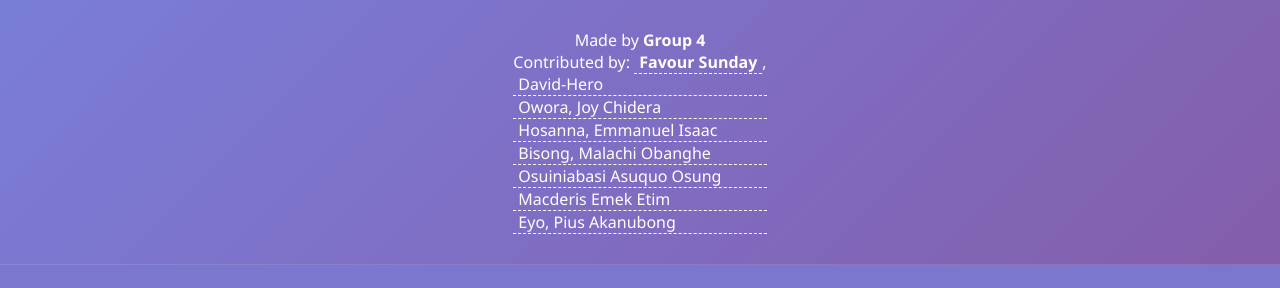
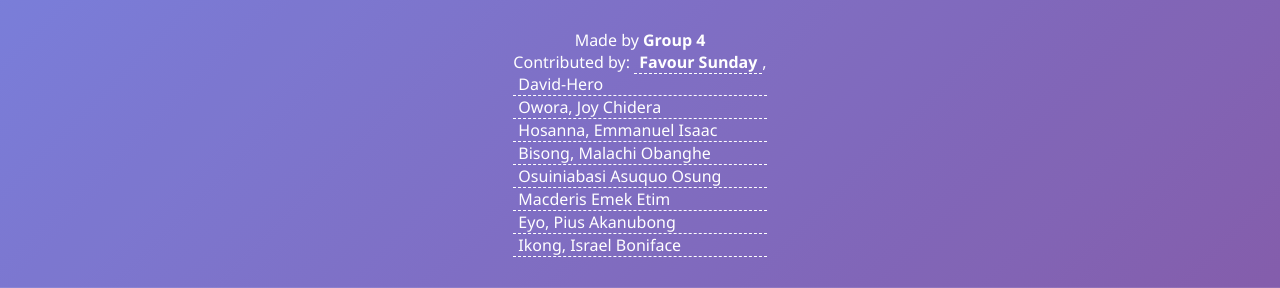
Before and after one commit to Faculty-of-Computing/WeatherApp, a Flask app: page / in a window 1280 px wide. Shown: the part 665-953 px from the top of the page. Before the commit the page ends 930 px from the top, so only its background shows below. Run offline with Flask 3, Linux system fonts and the light colour scheme.

Commit message:
Update index.html

```diff
--- a/templates/index.html
+++ b/templates/index.html
@@ -371,6 +371,8 @@
 			    <span contenteditable="true" style="border-bottom: 1px dashed #fff; padding: 0 5px;">Osuiniabasi Asuquo Osung</span>
                 <span contenteditable="true" style="border-bottom: 1px dashed #fff; padding: 0 5px;">Macderis Emek Etim</span>
 				<span contenteditable="true" style="border-bottom: 1px dashed #fff; padding: 0 5px;">Eyo, Pius Akanubong</span>
+				<span contenteditable="true" style="border-bottom: 1px dashed #fff; padding: 0 5px;">Ikong, Israel Boniface </span>
+		</p>
             </p>
         </div>
     </div>
```
